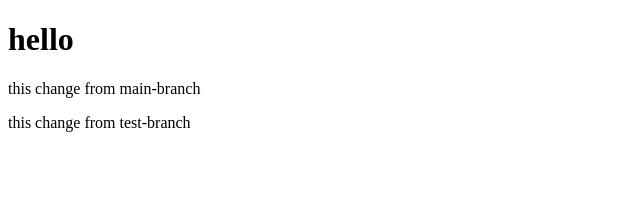
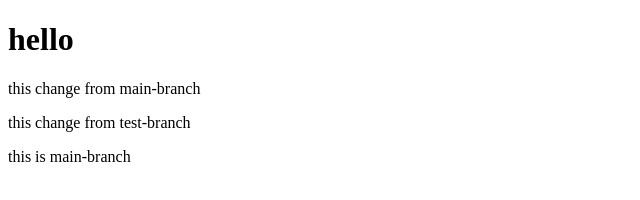
Before and after one commit to hossain-1235/domo3, a plain HTML site: page index.html in a window 1280 px wide. Shown: the whole page, without its empty margins (0-640 px from the left). Drawn offline with Linux system fonts and the light colour scheme.

Commit message:
main branch

```diff
--- a/index.html
+++ b/index.html
@@ -12,6 +12,8 @@
     <p>this change from main-branch</p>
 <p>this change from test-branch</p>
 
+<p>this is  main-branch</p>
+
 
 </body>
 </html>
```
